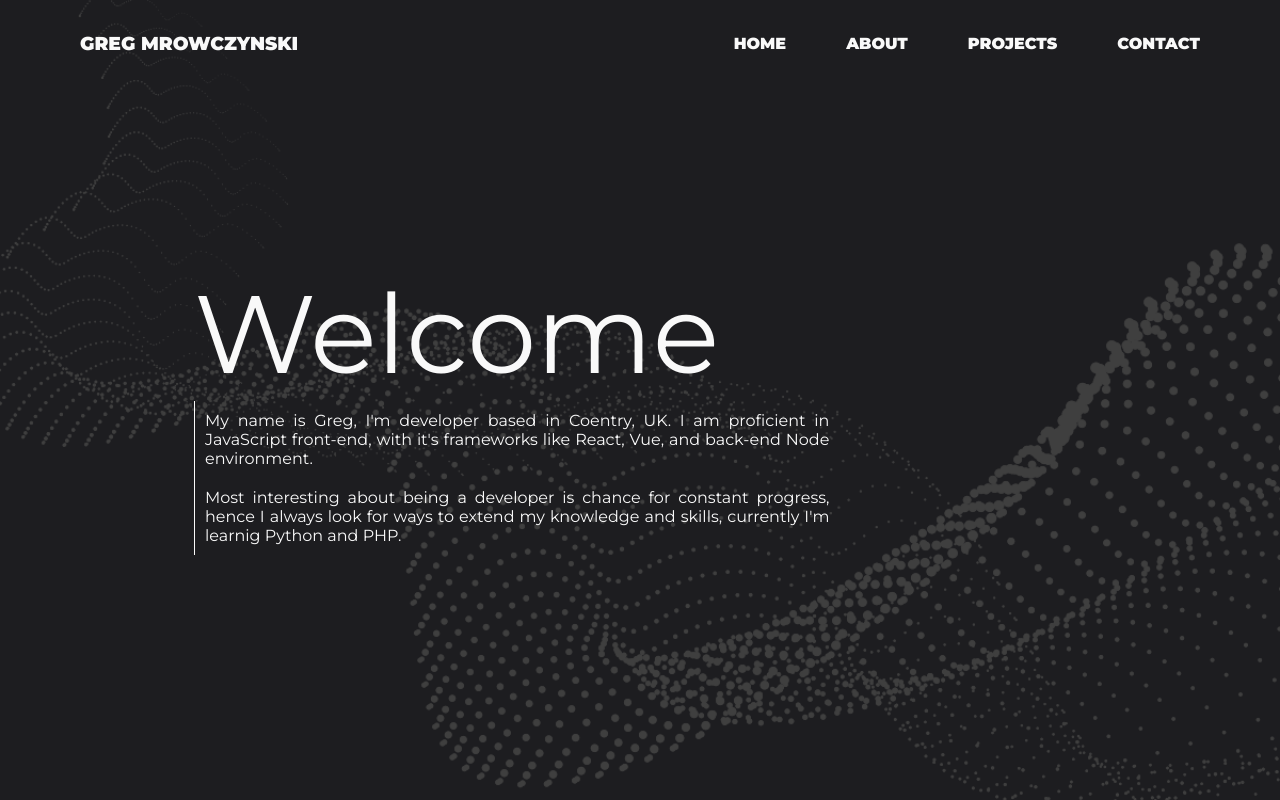
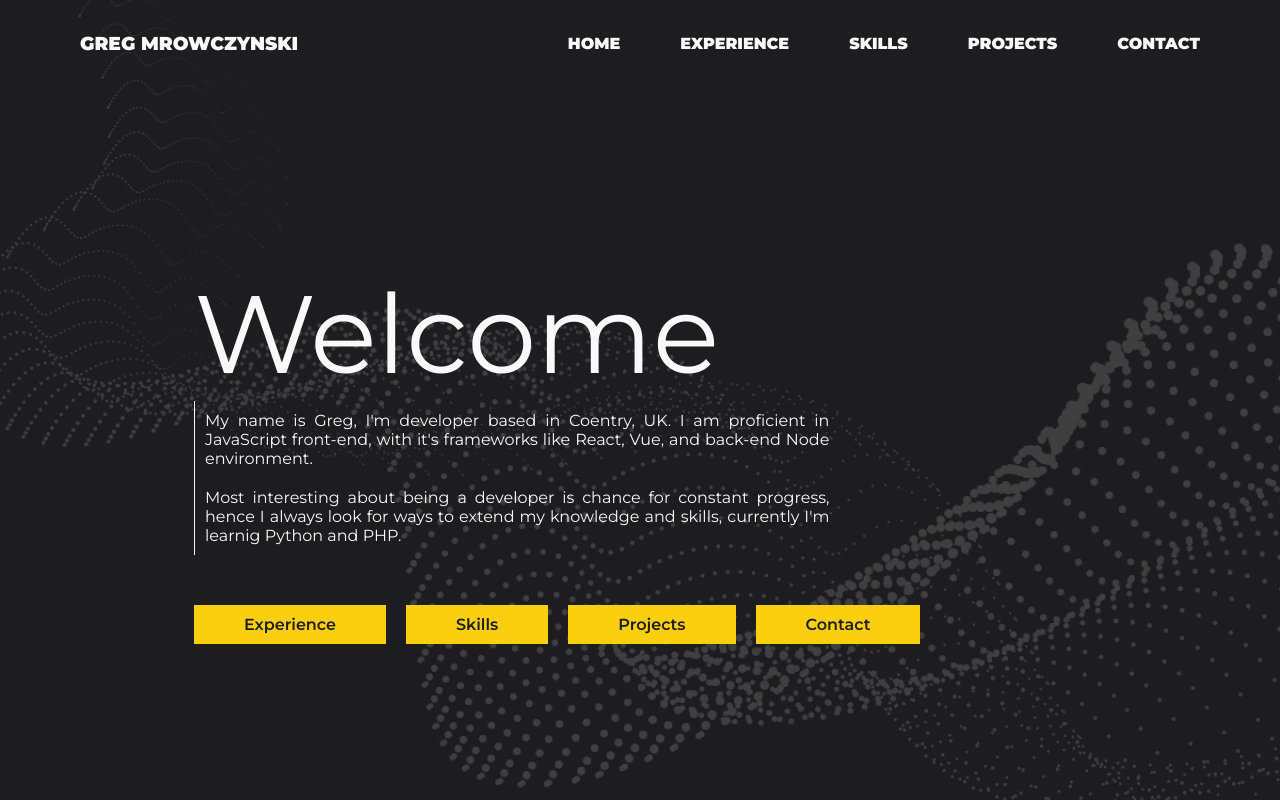
Before and after one commit to greg19850/portfolio-page, a React (Create React App) app: page / in a window 1280 px wide. Built offline with nearby package versions, Linux system fonts and the light colour scheme.

Commit message:
Added buttons to home screen

```diff
--- a/src/App.js
+++ b/src/App.js
@@ -2,7 +2,8 @@ import { Route, Routes } from 'react-router-dom';
 
 import Navbar from './components/Navbar';
 import Home from './pages/Home';
-import About from './pages/About';
+import Experience from './pages/Experience';
+import Skills from './pages/Skills';
 import Projects from './pages/Projects';
 import Contact from './pages/Contact';
 
@@ -14,7 +15,8 @@ function App() {
       <Navbar />
       <Routes>
         <Route path='/' element={<Home />} />
-        <Route path='/about' element={<About />} />
+        <Route path='/experience' element={<Experience />} />
+        <Route path='/skills' element={<Skills />} />
         <Route path='/projects' element={<Projects />} />
         <Route path='/contact' element={<Contact />} />
       </Routes>
--- a/src/components/Navbar.js
+++ b/src/components/Navbar.js
@@ -10,7 +10,8 @@ function Navbar() {
       </div>
       <div className="menu">
         <Link to="/">Home</Link>
-        <Link to="/about">About</Link>
+        <Link to="/experience">Experience</Link>
+        <Link to="/skills">Skills</Link>
         <Link to="/projects">Projects</Link>
         <Link to="/contact">Contact</Link>
       </div>
--- a/src/pages/About.js
+++ /dev/null
@@ -1,7 +0,0 @@
-function About() {
-  return (
-    <h2>About</h2>
-  );
-}
-
-export default About;
--- /dev/null
+++ b/src/pages/Experience.js
@@ -0,0 +1,7 @@
+function Experience() {
+  return (
+    <h2>About</h2>
+  );
+}
+
+export default Experience;
--- a/src/pages/Home.js
+++ b/src/pages/Home.js
@@ -1,3 +1,5 @@
+import { Link } from "react-router-dom";
+
 import '../styles/home.scss';
 
 function Home() {
@@ -5,12 +7,15 @@ function Home() {
     <div className="home">
       <div className="text">
         <h1>Welcome</h1>
+        {/* do zmiany */}
         <p>My name is Greg, I'm developer based in Coentry, UK. I am proficient in JavaScript front-end, with it's frameworks like React, Vue, and back-end Node environment.</p>
         <p>Most interesting about being a developer is chance for constant progress, hence I always look for ways to extend my knowledge and skills, currently I'm learnig Python and PHP.</p>
       </div>
-      <div className="butons">
-
-
+      <div className="links">
+        <Link to='/experience'>Experience</Link>
+        <Link to='/skills'>Skills</Link>
+        <Link to='/projects'>Projects</Link>
+        <Link to='/contact'>Contact</Link>
       </div>
     </div>
   );
--- /dev/null
+++ b/src/pages/Skills.js
@@ -0,0 +1,7 @@
+function Skills() {
+  return (
+    <h2>skills</h2>
+  );
+}
+
+export default Skills;
--- a/src/styles/home.scss
+++ b/src/styles/home.scss
@@ -7,7 +7,7 @@
 	display: flex;
 	flex-direction: column;
 	justify-content: flex-start;
-	align-items: center;
+	align-items: flex-start;
 	// background-image: url('../img/wavy.png');
 	// background-position: bottom;
 	// background-repeat: no-repeat;
@@ -42,6 +42,7 @@
 		left: 0px;
 	}
 
+	.text {
 		h1 {
 			font-size: 110px;
 			font-weight: 400;
@@ -54,3 +55,24 @@
 			border-left: 1px solid #f9f9f9;
 		}
 	}
+
+	.links {
+		margin-top: 50px;
+		a {
+			display: inline-block;
+			text-decoration: none;
+			color: #1d1d20;
+			font-size: 1rem;
+			font-weight: 600;
+			padding: 10px 50px;
+			background-color: #facf0f;
+			border: none;
+			margin-right: 20px;
+			transition: 0.2s;
+
+			&:hover {
+				transform: translateY(-0.25em);
+			}
+		}
+	}
+}
```
Lines whose indentation alone changed are shown as unchanged.
